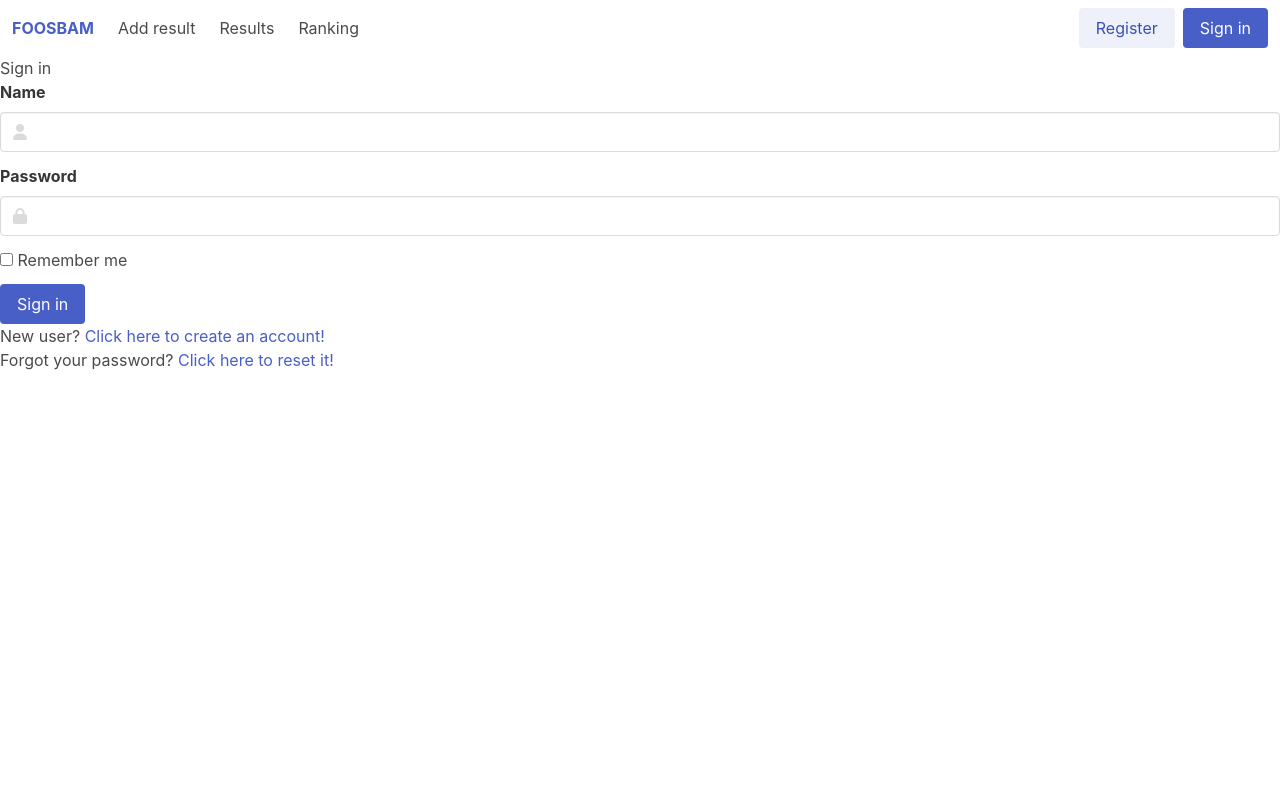
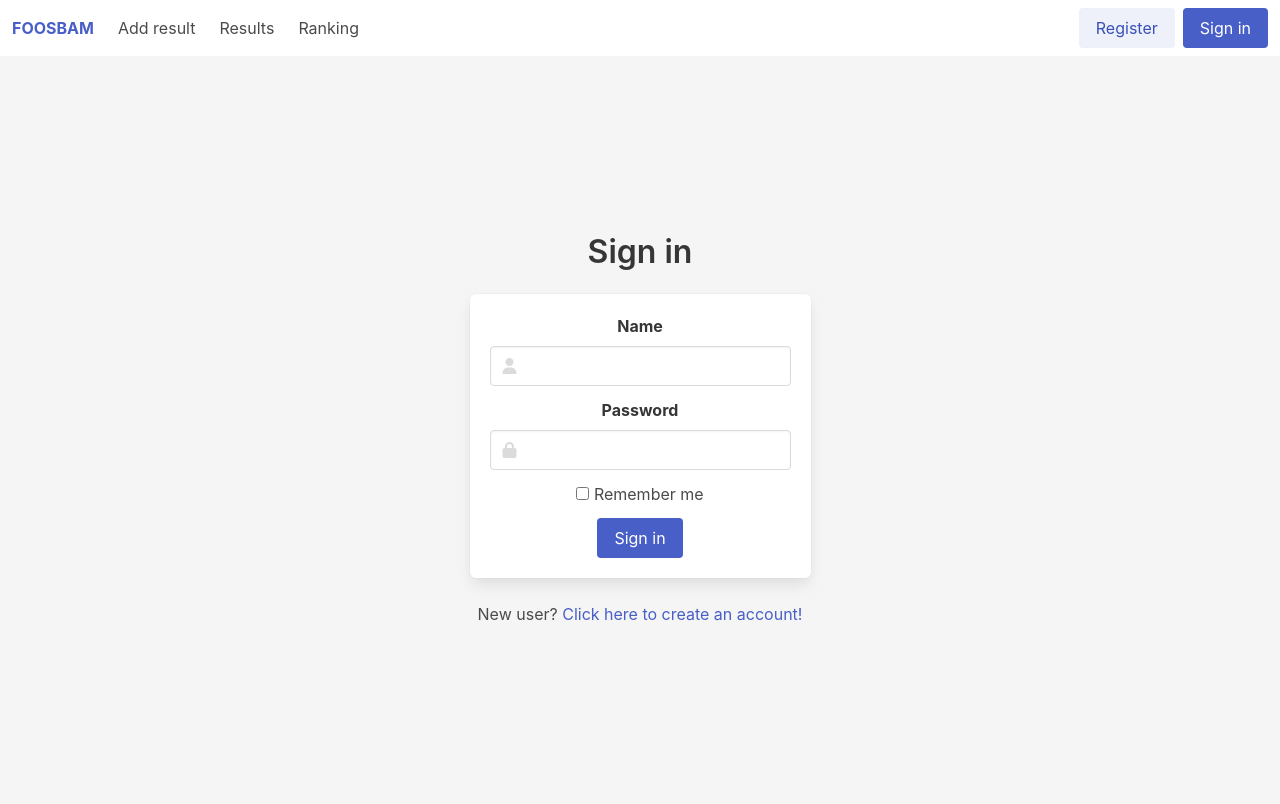
Before and after one commit to CrossMark/foosbam, a Flask app: page /auth/login in a window 1280 px wide. Before the commit the page ends 370 px from the top, so only its background shows below. Run offline with Flask 3, Linux system fonts and the light colour scheme.

Commit message:
register + login pages

```diff
--- a/foosbam/templates/auth/login.html
+++ b/foosbam/templates/auth/login.html
@@ -2,8 +2,23 @@
 {% import "macros.html" as m %}
 
 {% block content %}
-    <h1>Sign in</h1>
-    {{ m.quick_form(form) }}
-    <p>New user? <a href="{{ url_for('auth.register') }}">Click here to create an account!</a></p>
-    <p>Forgot your password? <a href="{{ url_for('auth.request_password_reset') }}">Click here to reset it!</a></p>
+
+<section class="hero has-background-light is-fullheight-with-navbar">
+    <div class="hero-body">
+        <div class="container has-text-centered">
+            <div class="columns is-centered">
+                <div class="column is-narrow">
+                    <p class="title">
+                        Sign in
+                    </p>
+                    <div class="box">
+                        {{ m.quick_form(form) }}
+                    </div>
+                    <p>New user? <a href="{{ url_for('auth.register') }}">Click here to create an account!</a></p>
+                </div>
+            </div>
+        </div>
+    </div>
+</section>
+
 {% endblock %}
--- a/foosbam/templates/base.html
+++ b/foosbam/templates/base.html
@@ -58,17 +58,27 @@
             </div>
         </nav>
 
-        <!--Alerts and messages-->
+        <!-- The actual page -->
+        <div>
+            <!-- Notifications -->
             {% with messages = get_flashed_messages(with_categories=true) %}
             {% if messages %}
                 {% for category, message in messages %}
+                <div class="container">
+                    <div class="columns is-centered">
+                        <div class="column">
                             <div class="notification {{ category }}">
                                 <button class="delete"></button>
                                 {{ message }}
                             </div>
+                        </div>
+                    </div>
+                </div>
+
                 {% endfor %}
             {% endif %}
             {% endwith %}
             {% block content %}{% endblock %}
+        </div>
     </body>
 </html>
```
Also changed, not shown: foosbam/templates/auth/register.html (+19 -3 lines). Lines whose indentation alone changed are shown as unchanged.
